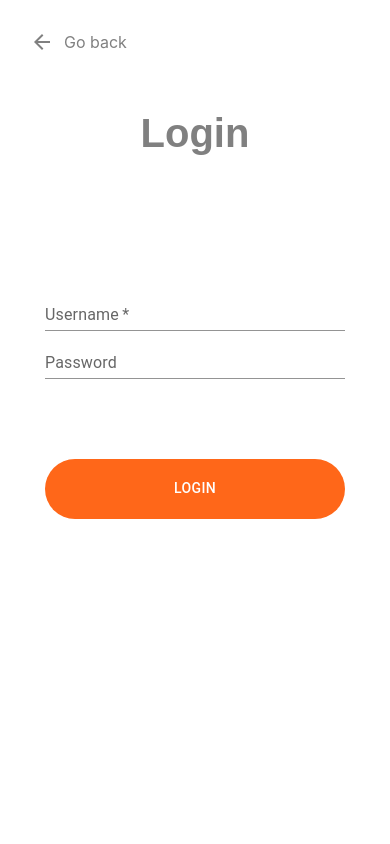
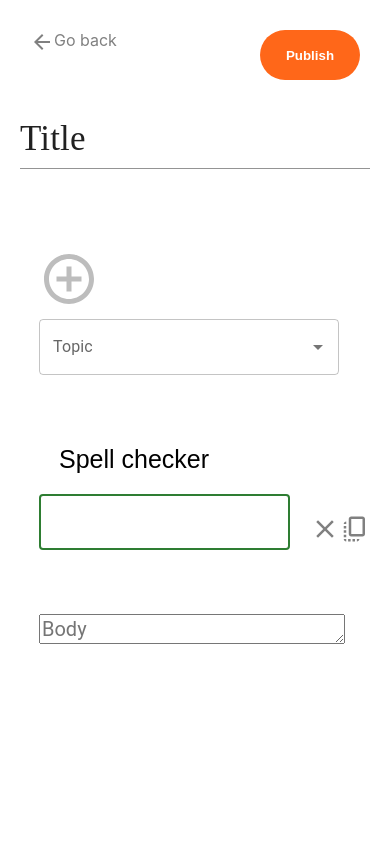
Before and after one commit to LIBINLUVIS/epic_blog, a React (Create React App) app: page /write in a window 390 px wide. Before the commit this address led to /signin. Shown: the top 844 px of the page. Built offline with nearby package versions, Linux system fonts and the light colour scheme.

Commit message:
the res done with 2 pag pen api chages

```diff
--- a/src/Pages/Read.js
+++ b/src/Pages/Read.js
@@ -70,17 +70,17 @@ function Read() {
         <div style={{display:'flex',justifyContent:'center'}}>
             <h1>Dive into your interests</h1>
         </div>
-        <div style={{display:'flex',justifyContent:'center'}}>
+        <div  className='reading_recommentation_text'>
             <p style={{color:'grey'}}>We'll recommend top publications based on the topics you select</p>
         </div>
-        <div style={{marginLeft:'450px',marginRight:'450px',marginTop:'80px'}}>
+        <div  className='reading_topics'>
             <div style={{display:'flex',justifyContent:'space-between',margin:'20px'}}>
               {topicslist1.map(topic=>{
                 return(
                  <>
                  {topic.select?<>
                 <button className='each_ele' onClick={event=>removetopic(event,topic)}
-                style={{backgroundColor:'#FF6719',color:'white'}} >
+                style={{backgroundColor:'#808080',color:'white'}} >
                <h>{topic.name}</h>
                </button>
                  </>:<>
@@ -89,7 +89,6 @@ function Read() {
                </button>
                  </>}
                  </>
-
                 )
               })}
             </div>
@@ -100,7 +99,7 @@ function Read() {
                  <>
                  {topic.select?<>
                 <button className='each_ele' onClick={event=>removetopic(event,topic)}
-                style={{backgroundColor:'#FF6719',color:'white'}} >
+                style={{backgroundColor:'#808080',color:'white'}} >
                <h>{topic.name}</h>
                </button>
                  </>:<>
@@ -121,7 +120,7 @@ function Read() {
                  <>
                  {topic.select?<>
                 <button className='each_ele' onClick={event=>removetopic(event,topic)}
-                style={{backgroundColor:'#FF6719',color:'white'}} >
+                style={{backgroundColor:'#808080',color:'white'}} >
                <h>{topic.name}</h>
                </button>
                  </>:<>
@@ -141,7 +140,7 @@ function Read() {
             <button className='cont_btn'>Continue</button>
         </div>
     </div>
-        <div style={{textAlign:'center',height:'50px',marginTop:'100px'}}>
+        <div style={{textAlign:'center',height:'80px',bottom:'0px',width:'100%',position:'fixed'}}>
         <hr style={{width:'99%'}}></hr>
          <p>© 2022   All rights reserved.</p>
       </div>
--- a/src/Pages/Write.js
+++ b/src/Pages/Write.js
@@ -15,11 +15,49 @@ import CopyAllIcon from '@mui/icons-material/CopyAll';
 import copy from "copy-to-clipboard";
 import Snackbar from '@mui/material/Snackbar';
 import Alert from "@mui/material/Alert";
+import { makeStyles } from '@material-ui/core/styles';
 
 
 
+const useStyles=makeStyles((theme)=>({
+    blog_section : {
+      display:'flex',
+      flexDirection:'column',
+      marginLeft:'350px',
+      marginRight:'350px',
+    [theme.breakpoints.down("md")]: {
+      display:'flex',
+      flexDirection:'column',
+      alignItems:'center',
+      margin:'20px'
+    },
+  },
+  blog_body_content:{
+    width:'840px',
+    height:'200px',
+    fontSize:'20px',
+    fontFamily:'Roboto',
+    [theme.breakpoints.down("xs")]:{
+      width:'300px',
+      height:'200px'
+
+    },
+  },
+  blog_body:{
+    marginLeft:'350px',
+    marginRight:'350px',
+    marginTop:'50px',
+    [theme.breakpoints.down("xs")]:{
+       marginLeft:'10%',
+       marginTop:'50px'
+    }
+  }
+
+
+}))
+
 function Write() {
-
+    const classes=useStyles();
     const [img,setImg]=useState(false)
     const [spell,setSpell]=useState("")
     const [result,setResult]=useState("")
@@ -106,7 +144,7 @@ function Write() {
         </button>
         </div>
 
-        <div className='blog_section'>
+        <div className={classes.blog_section}>
         <TextField
           id="standard-helperText"
           label=""
@@ -118,7 +156,8 @@ function Write() {
         </div>
 
         <div className='img_upload_tag'>
-        <div>
+
+        <div className='upload_icons'>
             {img?<>
             <RemoveCircleOutlineOutlinedIcon style={{color:'#bdbdbd',width:'60px',height:'60px',cursor:'pointer'}} onClick={closeimg}/>
             <CameraAltIcon style={{color:'#bdbdbd',width:'55px',height:'55px',cursor:'pointer'}}/>
@@ -135,18 +174,14 @@ function Write() {
             renderInput={(params) => <TextField {...params} label="Topic" />}
             />
         </div>
+
         {spellcheckbox?<>
           <diV className="text_recomm">
           <div style={{display:'flex',alignItems:'center',margin:'20px'}}>
           <h>Spell checker</h>
           </div>
-           {/* <Textarea
-              InputProps={{
-                readOnly: false,
-              }}
-           value={result.result}
-           id="fullWidth" style={{width:'500px'}}/> */}
-           {blogwrite?<>
+            <div style={{display:'flex'}}>
+            {blogwrite?<>
             <TextField id="outlined-basic"
             value={result.result} variant="outlined"
             focused
@@ -164,30 +199,32 @@ function Write() {
            <CopyAllIcon style={{width:'30px',height:'30px',
            cursor:'pointer',color:'grey'}} onClick={textcopy}/>
            </div>
+            </div>
         </diV>
         </>:<>
         <div className='text_recomm1'>
         <AddCircleOutlineOutlinedIcon style={{color:'#bdbdbd',width:'50px',height:'50px',cursor:'pointer'}} onClick={addspellcheck}/>
         </div>
         </>}
+
+
         <Snackbar open={open} autoHideDuration={3000} onClose={handleClose}>
         <Alert  severity="success" sx={{ width: '100%' }} onClose={handleClose}>
           content copied!
         </Alert>
       </Snackbar>
-        {/* <TextField fullWidth label="fullWidth" id="fullWidth" /> */}
-        <div className='blog_body'>
+
+        <div className={classes.blog_body}>
           <TextareaAutosize
           aria-label="empty textarea"
           placeholder="Body"
-          style={{ width: 840,height:'200px',fontSize:'20px',
-          fontFamily:'Roboto'}}
+          className={classes.blog_body_content}
           onChange={event=>correctspell(event)}
-
           />
         </div>
      </div>
-    <div style={{textAlign:'center',height:'50px',marginTop:'307px'}}>
+
+     <div style={{textAlign:'center',height:'50px',marginTop:'307px'}}>
       <hr style={{width:'99%'}}></hr>
        <p>© 2022   All rights reserved.</p>
     </div>
--- a/src/Styles/read.css
+++ b/src/Styles/read.css
@@ -28,3 +28,26 @@
     border: none;
     border-radius: 20px;
 }
+.reading_topics{
+    margin-left: 450px;
+    margin-right: 450px;
+    margin-top: 80px;
+}
+.reading_recommentation_text{
+    display: flex;
+    justify-content: center;
+}
+@media only screen and (max-width:500px) {
+ .reading_topics{
+    margin-left: 0%;
+    margin-right: 0%;
+ }
+ .cont_btn{
+    width: 350px;
+ }
+ .reading_recommentation_text{
+    margin-left: 8%;
+
+ }
+
+}
--- a/src/Styles/write.css
+++ b/src/Styles/write.css
@@ -1,14 +1,15 @@
-.blog_section{
+/* .blog_section{
     display: flex;
     flex-direction: column;
+
+    align-items: center;
+    margin: 20px;
+} */
+.img_upload_tag{
+    display: flex;
+    justify-content: space-between;
     margin-left: 350px;
     margin-right: 350px;
-}
-.img_upload_tag{
-    display: flex;
-    margin-left: 350px;
-    margin-right: 350px;
-    justify-content: space-between;
     margin-top: 80px;
 }
 .blog_body{
@@ -36,3 +37,113 @@
     font-size: 25px;
     font-family: sans-serif;
 }
+
+
+@media only screen and (max-width:1250px) {
+    .img_upload_tag{
+        display: flex;
+        flex-direction: column;
+        margin-top: 80px;
+        margin-left: 33%;
+
+     }
+     .upload_icons{
+        display: flex;
+        margin-bottom: 10px;
+     }
+}
+@media only screen and (max-width:1215px) {
+    .img_upload_tag{
+        display: flex;
+        flex-direction: column;
+        margin-top: 80px;
+        margin-left: 32%;
+
+     }
+     .upload_icons{
+        display: flex;
+        margin-bottom: 10px;
+     }
+}
+@media only screen and (max-width:500px) {
+    .img_upload_tag{
+        display: flex;
+        flex-direction: column;
+        margin-top: 80px;
+        margin-left: 10%;
+
+     }
+     .upload_icons{
+        display: flex;
+        margin-bottom: 10px;
+     }
+     .text_recomm{
+        margin-top: 50px;
+        display: flex;
+        flex-direction: column;
+        margin-left: 10%;
+    }
+    .text_recomm1{
+        margin-top: 50px;
+        display: flex;
+        margin-left: 20%;
+    }
+    .blog_body{
+        /* margin-left: 20%; */
+        margin-top: 50px;
+    }
+
+}
+@media only screen and (min-width:1230px) and (max-width:1279px){
+
+
+    .img_upload_tag{
+        display: flex;
+        flex-direction: column;
+        margin-top: 80px;
+        margin-left: 33%;
+
+     }
+     .upload_icons{
+        display: flex;
+        margin-bottom: 10px;
+     }
+     .text_recomm{
+        margin-top: 50px;
+        display: flex;
+        flex-direction: column;
+        margin-left: 33%;
+
+
+    }
+}
+@media only screen and (min-width:500px) and (max-width:785px){
+    .text_recomm{
+        margin-top: 50px;
+        display: flex;
+        flex-direction: column;
+        margin-left: 23%;
+    }
+    .text_recomm1{
+        margin-top: 50px;
+        display: flex;
+
+        margin-right: 20%;
+
+    }
+}
+@media only screen and (min-width:768px) and (max-width:912px){
+
+
+    .img_upload_tag{
+        display: flex;
+        flex-direction: column;
+        margin-top: 80px;
+        margin-left: 25%;
+
+     }
+     .upload_icons{
+        display: flex;
+        margin-bottom: 10px;
+     }
+}
--- a/src/utils/PrivateRoutes.js
+++ b/src/utils/PrivateRoutes.js
@@ -3,9 +3,9 @@ import {Navigate,Outlet} from 'react-router-dom'
 
 
 const  PrivateRoutes=({children,...rest})=> {
-
+  // localStorage.getItem('user_token')
   return (
-    localStorage.getItem('user_token') ? <Outlet/>: <Navigate to="/signin"/>
+    true ? <Outlet/>: <Navigate to="/signin"/>
   )
 }
 
```
